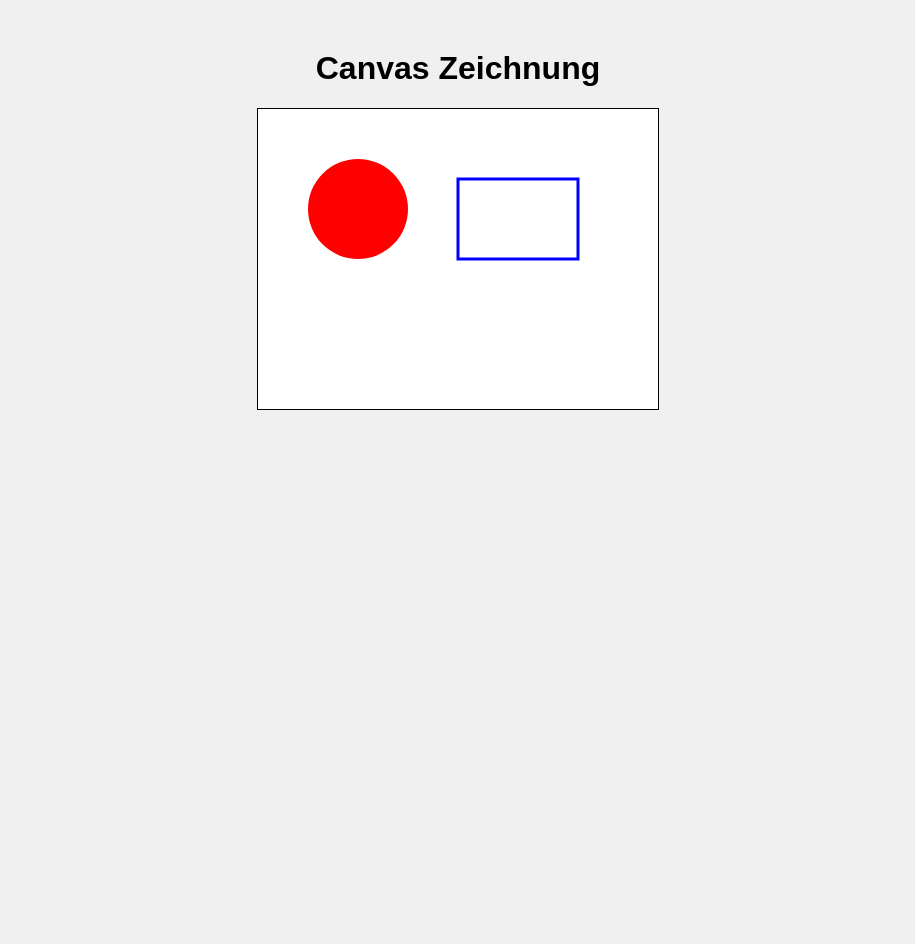
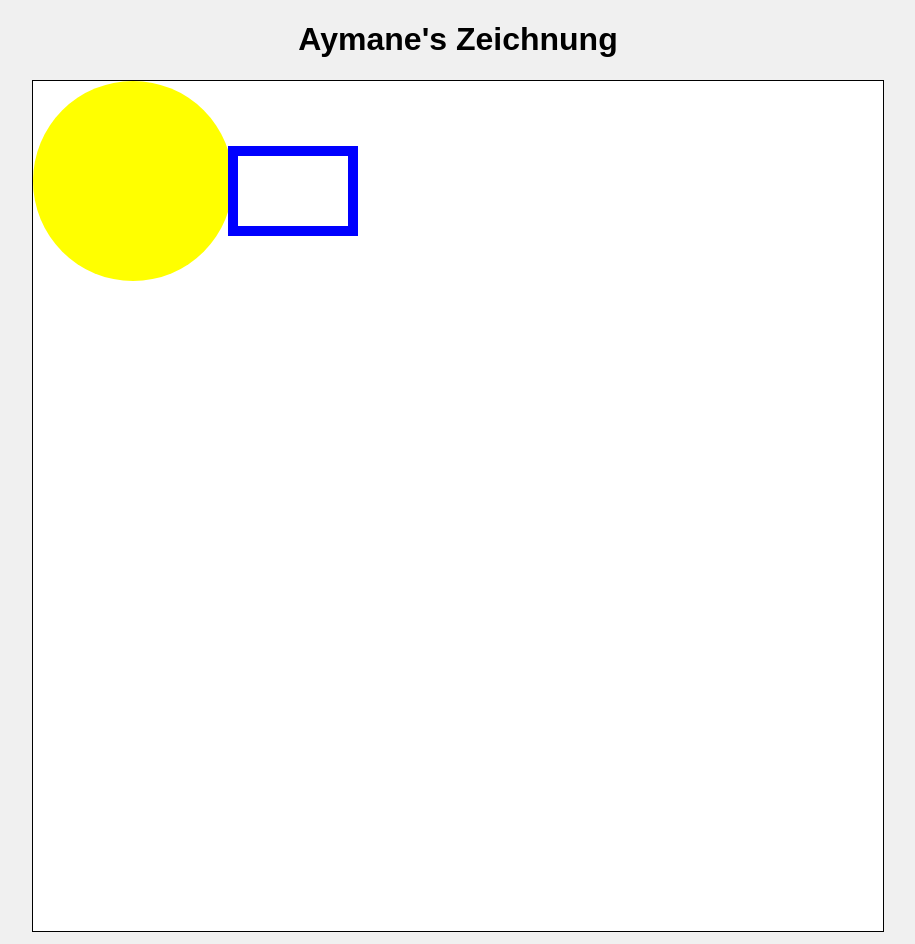
Before and after one commit to Aym4ne/9er-DIFF-JavaScript-Zeichnung, a plain HTML site: page src/index.html in a window 1280 px wide. Shown: the whole page, without its empty margins (182-1097 px from the left). Before the commit the page ends 800 px from the top, so only its background shows below. Drawn offline with Linux system fonts and the light colour scheme.

Commit message:
änderungen

```diff
--- a/src/index.html
+++ b/src/index.html
@@ -2,12 +2,12 @@
 <html lang="de">
 <head>
     <meta charset="UTF-8">
-    <title>Canvas Zeichnung</title>
+    <title>Aymane's Zeichnung</title>
     <link rel="stylesheet" href="styles.css">
 </head>
 <body>
-<h1>Canvas Zeichnung</h1>
-<canvas id="meinCanvas" width="400" height="300"></canvas>
+<h1>Aymane's Zeichnung</h1>
+<canvas id="meinCanvas" width="850" height="850"></canvas>
 <script src="script.js"></script>
 </body>
 </html>
--- a/src/script.js
+++ b/src/script.js
@@ -4,14 +4,16 @@ window.onload = function () {
 
     // Roter ausgefüllter Kreis
     ctx.beginPath();
-    ctx.arc(100, 100, 50, 0, Math.PI * 2); // x, y, radius, startAngle, endAngle
-    ctx.fillStyle = "red";
+    ctx.arc(100, 100, 100, 0, Math.PI * 2); // x, y, radius, startAngle, endAngle
+    ctx.fillStyle = "yellow";
     ctx.fill();
 
     // Blaues nicht ausgefülltes Rechteck
     ctx.beginPath();
     ctx.strokeStyle = "blue";
-    ctx.lineWidth = 3;
+    ctx.lineWidth = 10;
     ctx.rect(200, 70, 120, 80); // x, y, width, height
     ctx.stroke();
+
+
 };
--- a/src/styles.css
+++ b/src/styles.css
@@ -1,7 +1,7 @@
 body {
     font-family: Arial, sans-serif;
     text-align: center;
-    margin-top: 50px;
+    margin-top: 1px;
     background-color: #f0f0f0;
 }
 
```
